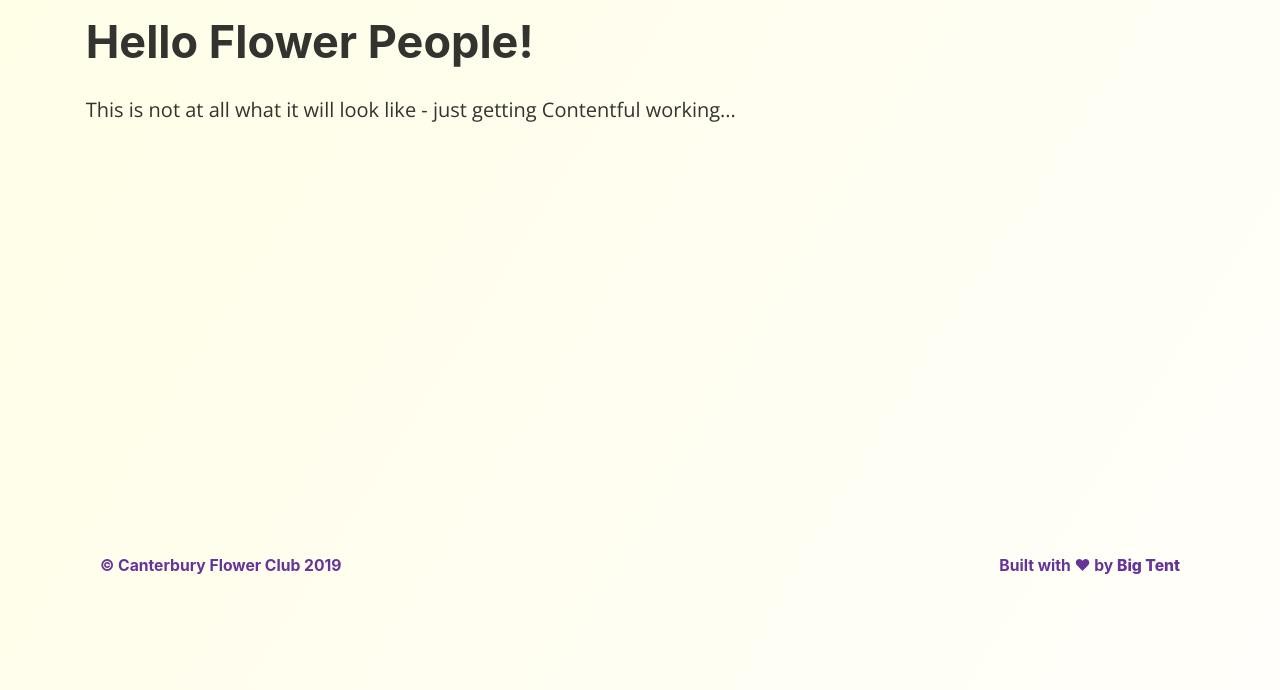
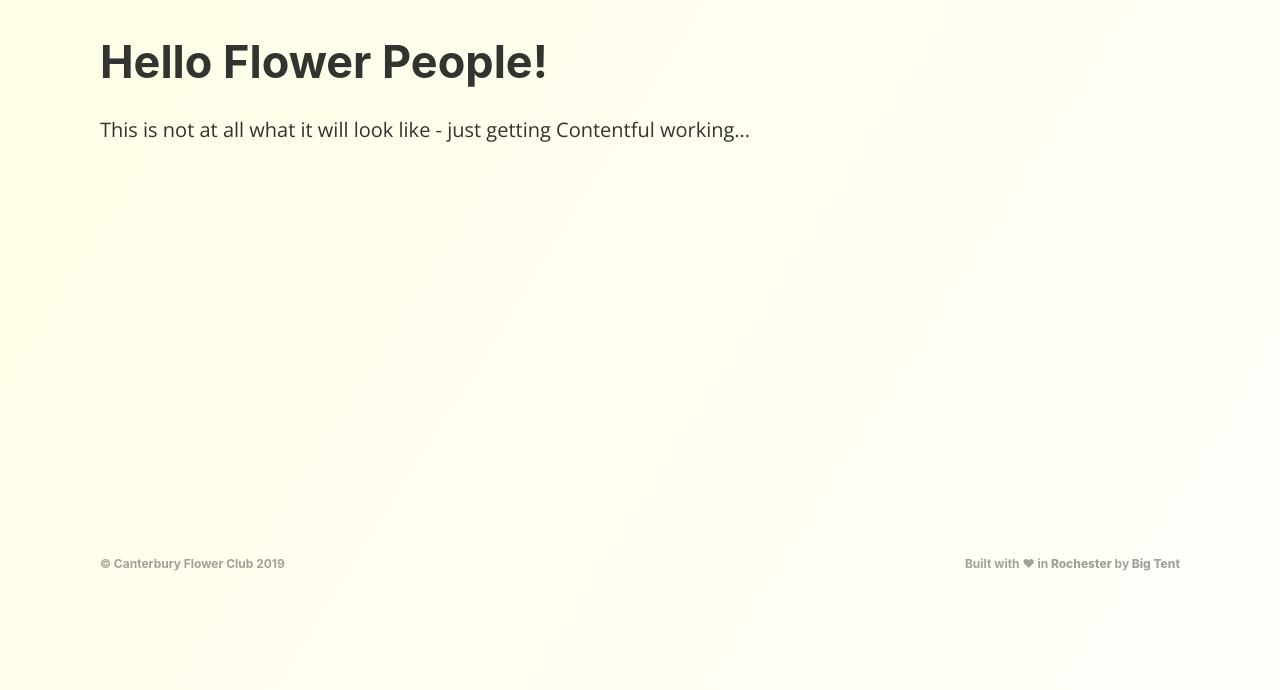
Before and after one commit to big-tent/flowerclub, a Gatsby site: page / in a window 1280 px wide. Shown: the part 110-800 px from the top of the page. Built offline with nearby package versions, Linux system fonts and the light colour scheme; Gatsby itself is replaced by a stand-in of ours.

Commit message:
footer done

```diff
--- a/src/components/footer.js
+++ b/src/components/footer.js
@@ -2,7 +2,7 @@ import React from "react"
 import styled from "styled-components"
 
 const FooterWrapper = styled.footer`
-  color: rebeccapurple;
+  color: hsla(0, 9%, 9%, 0.4);
   display: flex;
   justify-content: space-between;
   margin-top: 5vh;
@@ -17,14 +17,22 @@ const FooterWrapper = styled.footer`
   }
 `
 
+const FooterText = styled.h6`
+  font-size: 0.6rem;
+`
+
 const Footer = () => (
   <FooterWrapper>
-    <h6>© Canterbury Flower Club {new Date().getFullYear()}</h6>
-    <h6>
-      Built with &hearts; by
-      {` `}
-      <a href="https://www.bigtent.media">Big Tent</a>
-    </h6>
+    <FooterText>© Canterbury Flower Club {new Date().getFullYear()}</FooterText>
+    <FooterText>
+      Built with &hearts; in
+      <a href="https://www.instagram.com/rochesterdaily/?hl=en">
+        {" "}
+        Rochester
+      </a>{" "}
+      by
+      <a href="https://www.bigtent.media"> Big Tent</a>
+    </FooterText>
   </FooterWrapper>
 )
 
--- a/src/components/layout.js
+++ b/src/components/layout.js
@@ -15,10 +15,7 @@ const Background = styled.div`
 
 const MainWrapper = styled.main`
   min-height: 60vh;
-  margin: 0 auto;
-  max-width: 90vw;
-  padding: 0px 1.0875rem 1.45rem;
-  padding-top: 0;
+  padding: 1rem 5rem;
 `
 
 const Layout = ({ children }) => (
--- a/src/components/nav.js
+++ b/src/components/nav.js
@@ -8,7 +8,7 @@ const NavLinks = styled.nav`
     margin-left: 2rem;
     text-decoration: none;
     :hover {
-      color: #cccccc;
+      color: #66a824;
     }
   }
   display: flex;
```
